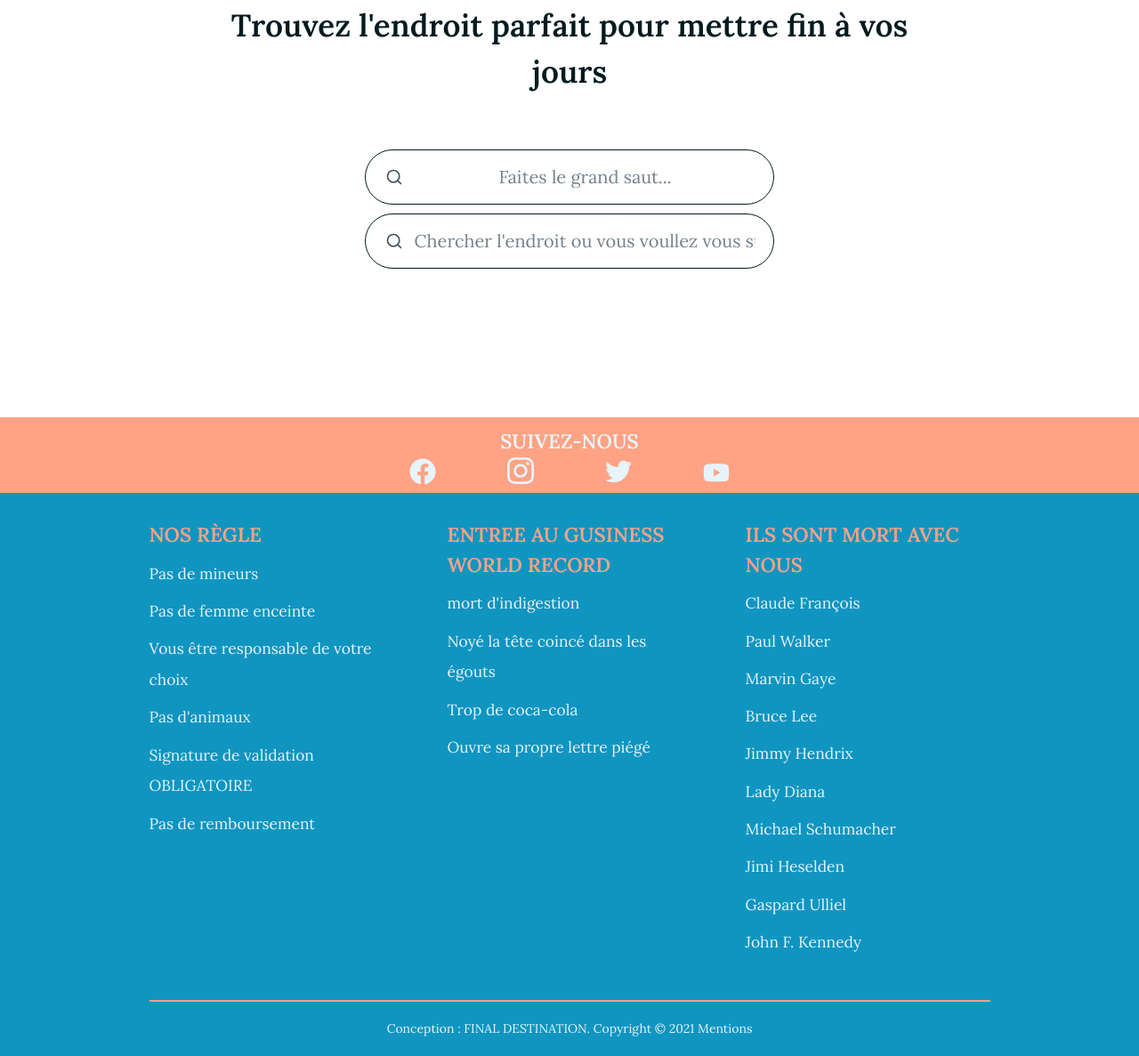
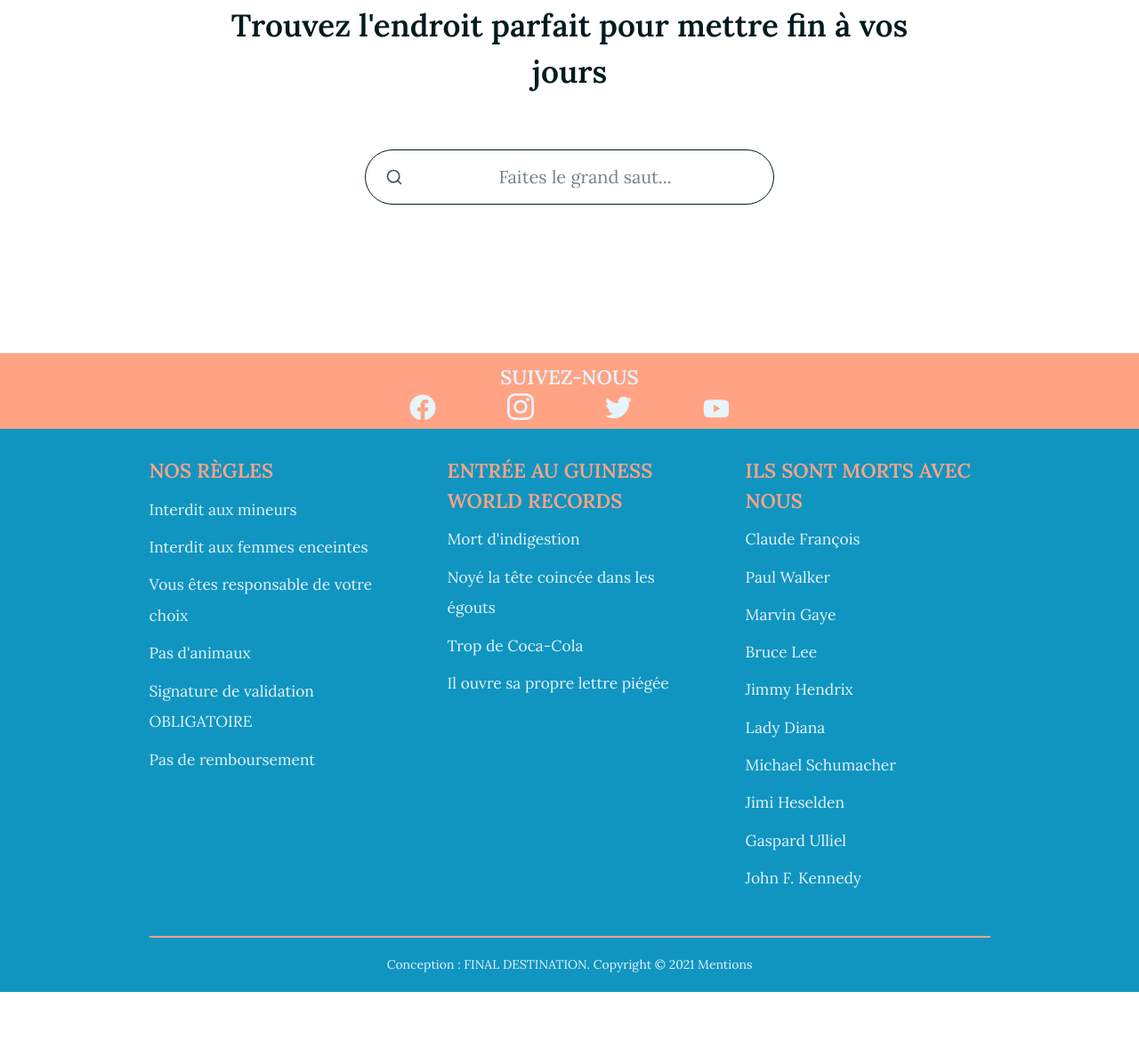
Before and after one commit to Abecker37/Hackathon, a PHP site: template src/View/Home/index.html.twig in a window 1280 px wide. Shown: the part 2825-4012 px from the top of the page at 89% size. After the commit the page ends 3940 px from the top, so only its background shows below. Run offline with PHP 8.4, Linux system fonts and the light colour scheme; the template is opened without the code that fills it, so the values that code supplies are empty; some libraries are stand-ins or nearby versions.

Commit message:
corrected syntax of static texts

```diff
--- a/src/View/Components/_footer.html.twig
+++ b/src/View/Components/_footer.html.twig
@@ -35,11 +35,11 @@
 	<div class="container">
 		<div class="content-footer">
 			<div class="footer-partenaires">
-				<h3>NOS RÈGLE</h3>
+				<h3>NOS RÈGLES</h3>
 				<ul>
-					<li>Pas de mineurs</li>
-					<li>Pas de femme enceinte</li>
-					<li>Vous être responsable de votre choix</li>
+					<li>Interdit aux mineurs</li>
+					<li>Interdit aux femmes enceintes</li>
+					<li>Vous êtes responsable de votre choix</li>
 					<li>Pas d'animaux</li>
 					<li>Signature de validation OBLIGATOIRE</li>
 					<li>Pas de remboursement</li>
@@ -47,18 +47,18 @@
 			</div>
 
 			<div class="footer-liens">
-				<h3>ENTREE AU GUSINESS WORLD RECORD</h3>
+				<h3>ENTRÉE AU GUINESS WORLD RECORDS</h3>
 				<ul>
-					<li>mort d'indigestion</li>
-					<li>Noyé la tête coincé dans les égouts</li>
-					<li>Trop de coca-cola</li>
-					<li>Ouvre sa propre lettre piégé</li>
+					<li>Mort d'indigestion</li>
+					<li>Noyé la tête coincée dans les égouts</li>
+					<li>Trop de Coca-Cola</li>
+					<li>Il ouvre sa propre lettre piégée</li>
 				</ul>
 			</div>
 
 			<div class="footer-info">
 				<div class="coordonées">
-					<h3>ILS SONT MORT AVEC NOUS</h3>
+					<h3>ILS SONT MORTS AVEC NOUS</h3>
 					<ul>
 						<li>Claude François</li>
 						<li>Paul Walker</li>
--- a/src/View/Home/index.html.twig
+++ b/src/View/Home/index.html.twig
@@ -2,7 +2,7 @@
 
 {% block content %}
 	<header>
-	<img class ="logo" src="assets/images/final_destination_1_logo2.png">
+		<img class="logo" src="assets/images/final_destination_1_logo2.png">
 		<form action="" method="GET">
 			<input type="search" class="search" id="search" name="title" value="{{ search.title }}" placeholder="Faites le grand saut..."></input>
 	</form>
@@ -62,16 +62,6 @@
 		</form>
 
 		<div class="container">
-        <form id="search_form" class="input-group">
-            <input
-            id="textbox"
-            type="search"
-            placeholder="Chercher l'endroit ou vous voullez vous suicider en rentrant la ville de votre choix"
-            aria-describedby="button-search"
-            class="form-control "
-            />
-        </form>
-
 			<div id="info" class="alert alert-primary"></div>
 			<div class="row">
 				<div id="list" class="list-group"></div>
@@ -84,5 +74,8 @@
 			<div id="poi" class="alert"></div>
 		</div>
 	</main>
-{% include 'Components/_footer.html.twig' %}{% endblock %}{% block javascript %}
-<script src="/assets/JS/script.js"></script>{% endblock %}
+	{% include 'Components/_footer.html.twig' %}
+{% endblock %}
+{% block javascript %}
+	<script src="/assets/JS/script.js"></script>
+{% endblock %}
```
Lines whose indentation alone changed are shown as unchanged.
